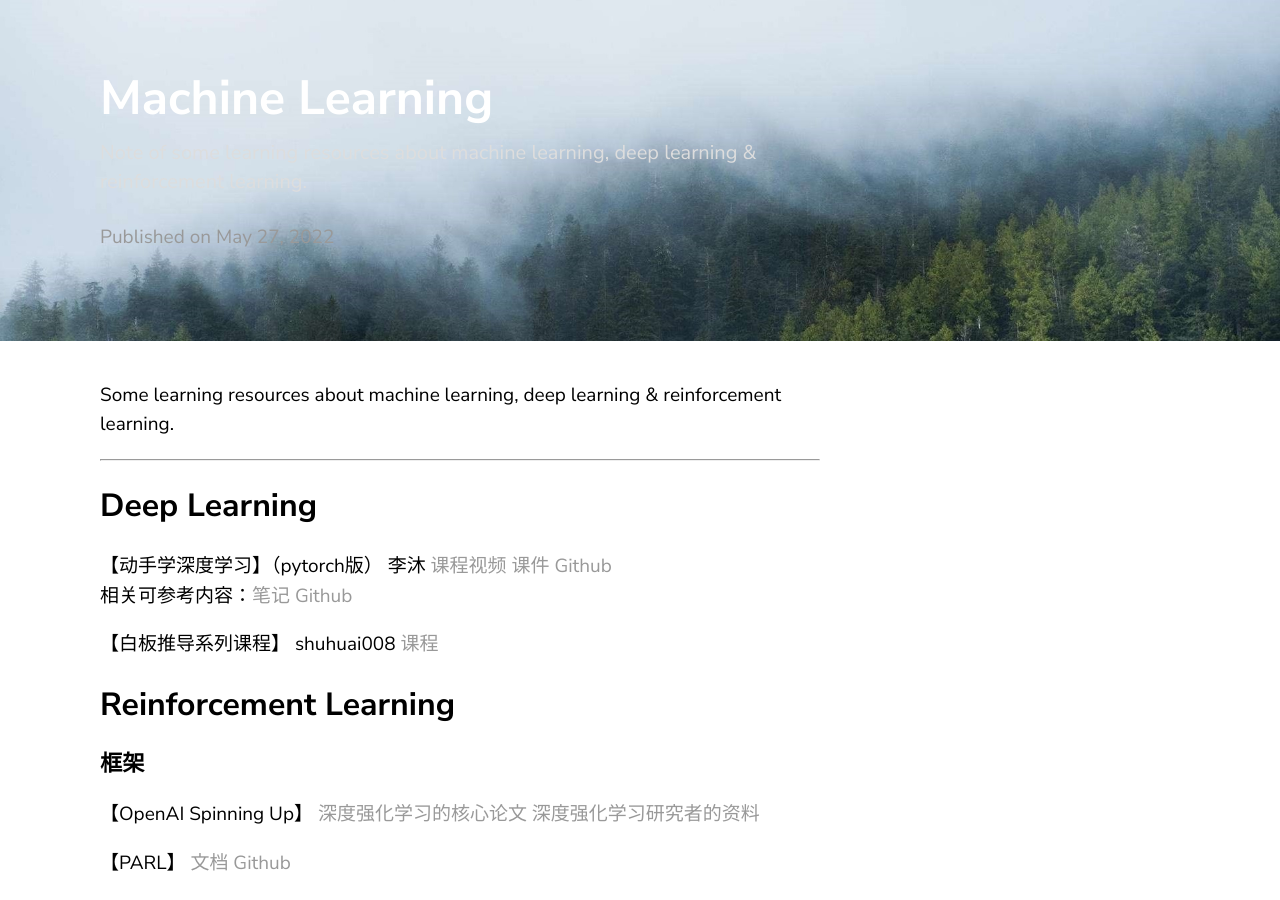
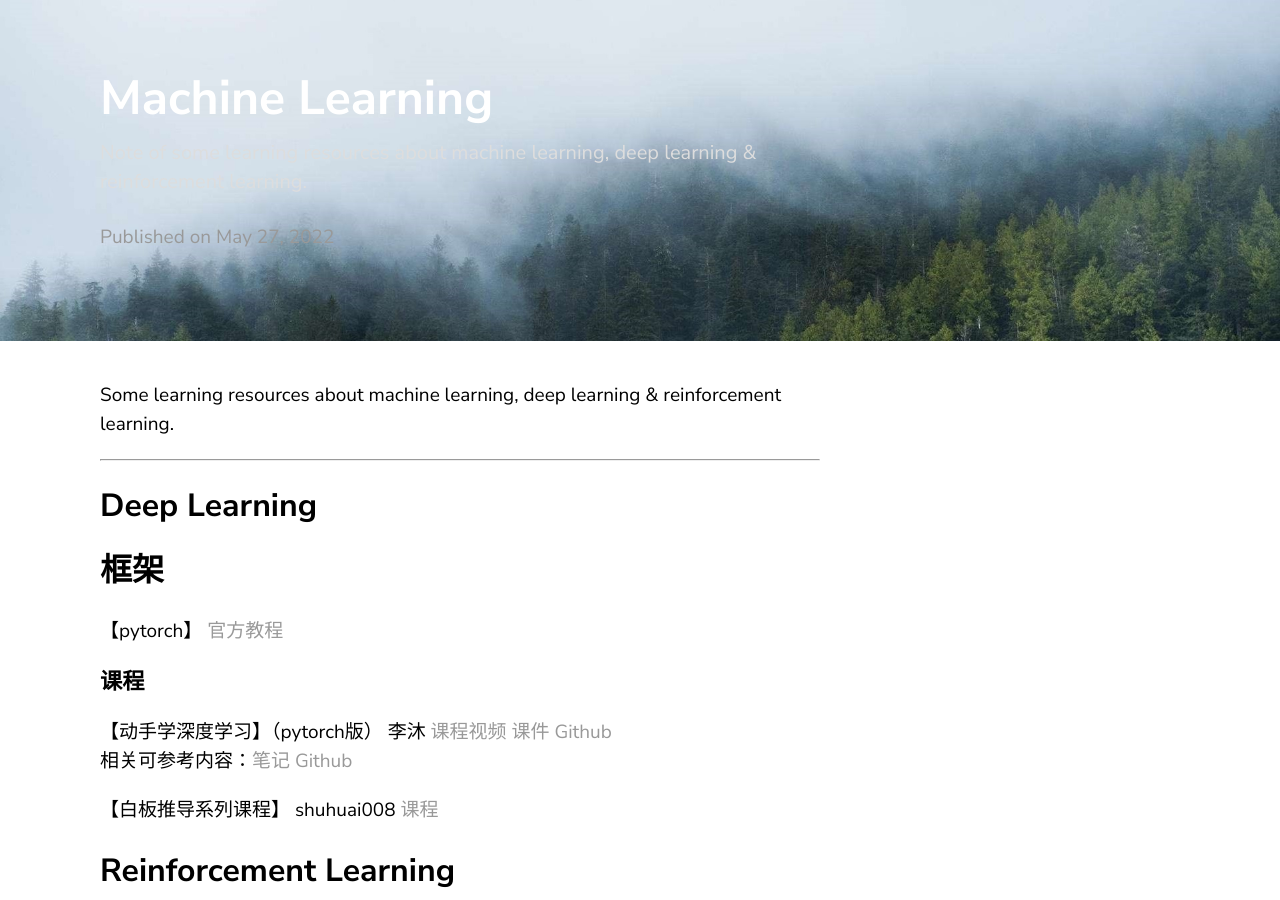
Before and after one commit to RaeChim/RaeChim.github.io, a Jekyll site: the page built from _posts/2022-05-27-ML.md, in a window 1280 px wide and 900 px high. Built offline with Jekyll 4.4.1, drawn with Linux system fonts in a browser that asks for light colours.

Commit message:
Update 2022-05-27-ML.md

```diff
--- a/_posts/2022-05-27-ML.md
+++ b/_posts/2022-05-27-ML.md
@@ -8,20 +8,14 @@ date:   2022-05-27 16:38:00 +0530
 Some learning resources about machine learning, deep learning & reinforcement learning.
 
 ---
-<!-- ---
-layout: post
-title:  "Machine Learning"
-description: Note of some learning resources about machine learning, deep learning & reinforcement learning.
-date:   2022-05-27 11:20:00 +0530
-# categories: Javascript NodeJS
----
-Some learning resources about machine learning, deep learning & reinforcement learning.
-
---- -->
-
-
 
 ## Deep Learning
+
+## 框架
+
+【pytorch】 [官方教程](https://pytorch.org/tutorials/)
+
+### 课程
 
 【动手学深度学习】（pytorch版） 李沐 [课程视频](https://space.bilibili.com/1567748478/channel/seriesdetail?sid=358497) [课件](https://zh-v2.d2l.ai/) [Github](https://github.com/d2l-ai/d2l-zh)
 相关可参考内容：[笔记](https://tangshusen.me/Dive-into-DL-PyTorch) [Github](https://github.com/Miraclelucy/dive_into_deep_learning)
```
